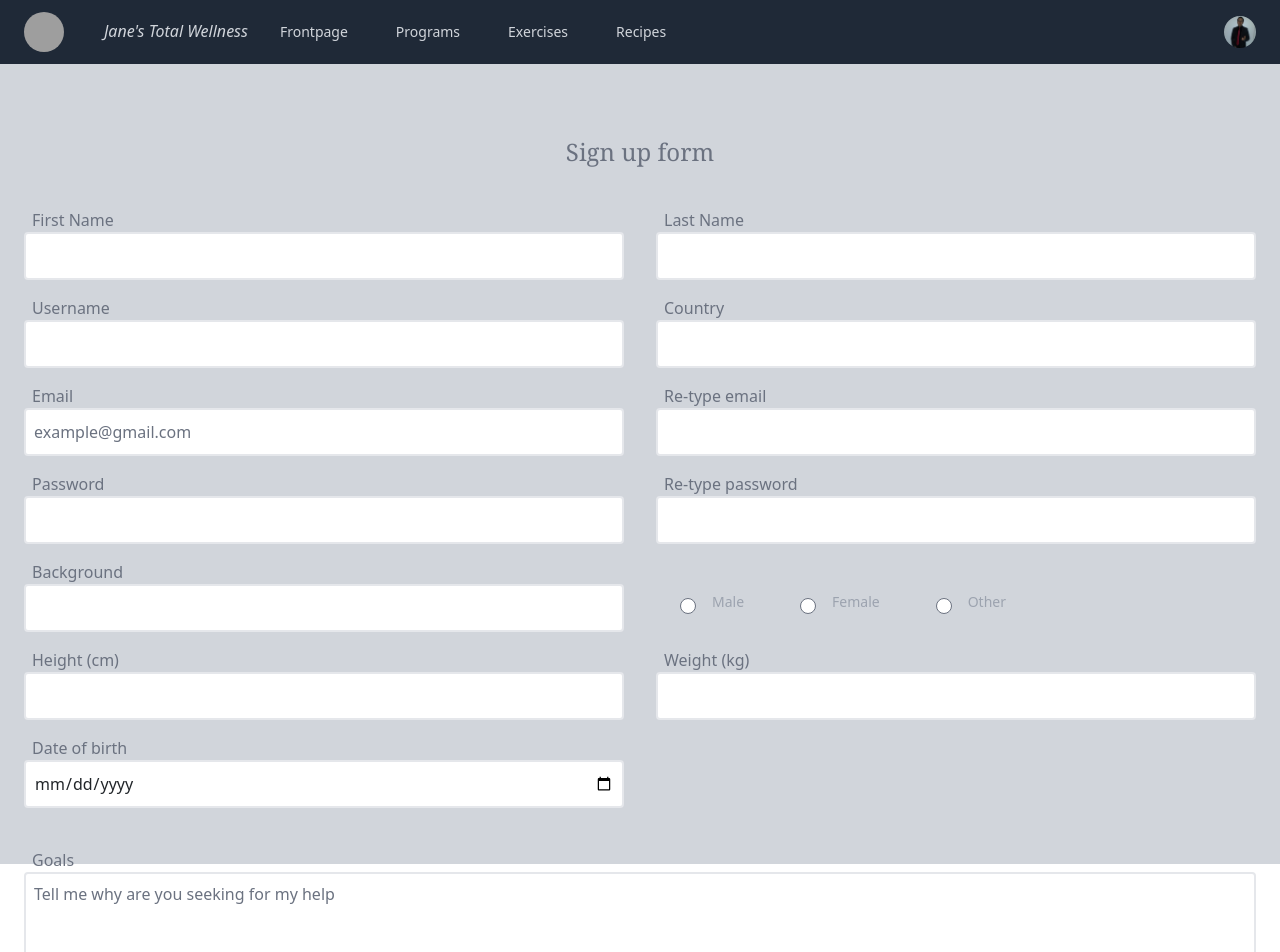
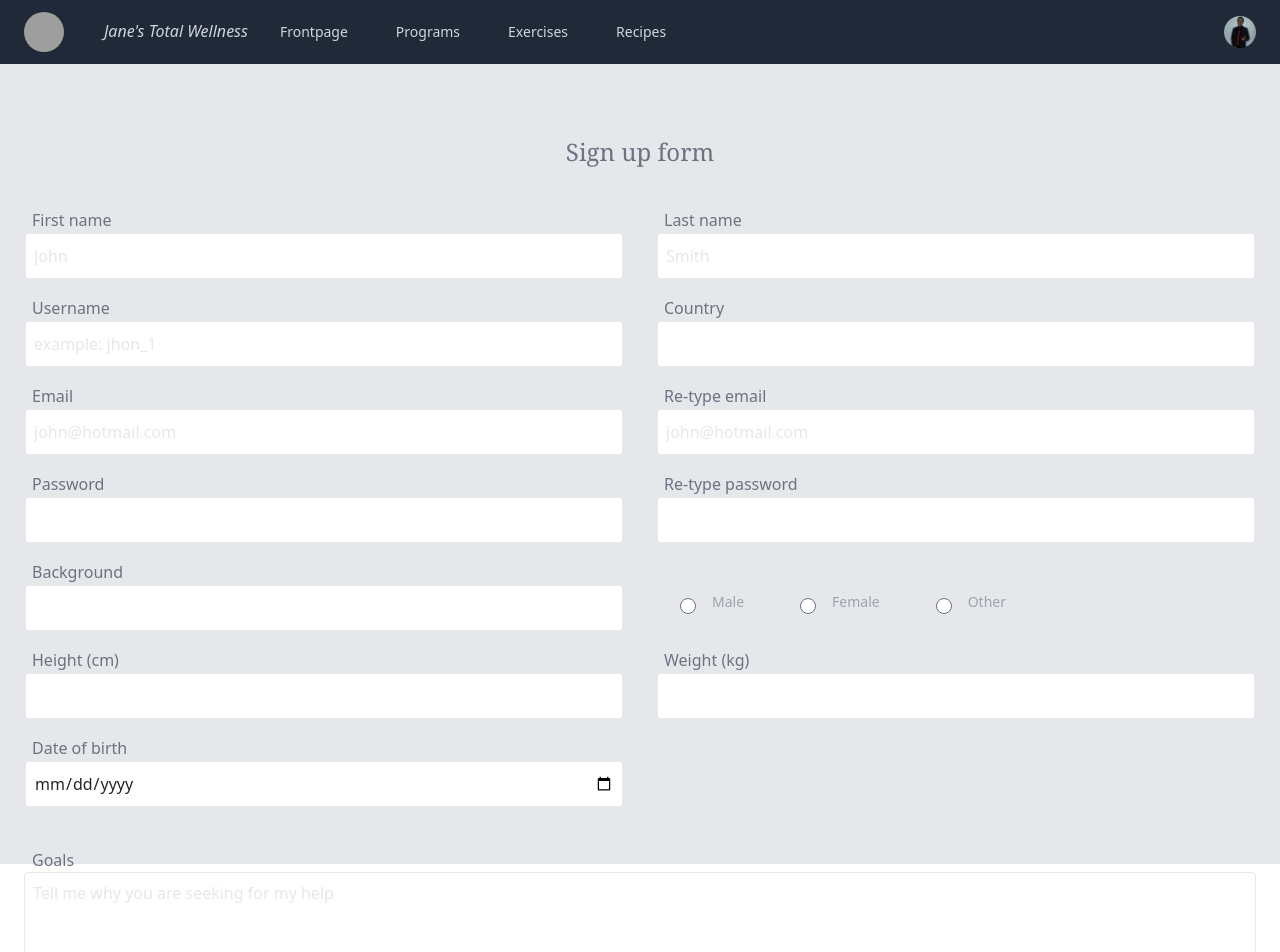
Before and after one commit to PacoZG/janestotalwellness, a React (Create React App) app: page /signUp in a window 1280 px wide. Shown: the top 952 px of the page. Built offline with nearby package versions, Linux system fonts and the light colour scheme; grey boxes are pictures that could not be loaded.

Commit message:
update 9.04 17:03

```diff
--- a/src/components/Input.js
+++ /dev/null
@@ -1,17 +0,0 @@
-import React from 'react'
-
-const Input = ({ params, label, placeholder, min, max }) => {
-
-  return (
-    <div className="mt-8 relative">
-      <span className="absolute p-0 bottom-12 ml-2 bg-transparent text-gray-500 ">{label}</span>
-      <input className="h-12 mt-2 px-2 w-full border-2 border-gray-200 rounded focus:outline-none focus:border-transparent"
-        placeholder={placeholder}
-        {...params}
-        min={min} max={max}
-      />
-    </div>
-  )
-}
-
-export default Input
--- a/src/components/SignInForm.js
+++ b/src/components/SignInForm.js
@@ -13,7 +13,7 @@ const SigninForm = () => {
 
   const dispatch = useDispatch()
   const history = useHistory()
-  const username = useField('usarname')
+  const username = useField('text')
   const password = useField('password')
 
   const credentials = {
@@ -38,27 +38,26 @@ const SigninForm = () => {
     <div className="min-h-screen flex justify-center bg-gray-300 pt-40 py-12 px-4 sm:px-6 lg:px-8">
       <div className="max-w-md w-full space-y-8">
         <div>
-          <img className="mx-auto h-12 w-auto rounded" src={threes}  />
-          <h2 className="mt-6 text-center text-3xl font-extrabold text-gray-700">
-            Sign in to your account
-      </h2>
+          <img className="mx-auto h-12 w-auto rounded" src={threes} />
+          <h2 className="mt-6 text-center text-3xl font-extrabold text-gray-700">Sign in to your account</h2>
         </div>
         <Notification />
         <form className="mt-8 space-y-6" onSubmit={handleLogin}>
           <div className="rounded-md shadow-sm -space-y-px">
             <div>
               <label className="sr-only">Username</label>
-              <input id="username" name="username" autoComplete="username"
+              <input id="username" name="username" autoComplete="off" pattern="[a-z]{1,15}"
                 {...username.params}
-              className="appearance-none rounded-none relative block w-full px-3 py-2 border border-gray-300 placeholder-gray-300 text-gray-900 rounded-t-md focus:outline-none focus:ring-blue-700 focus:border-blue-700  sm:text-sm"
-              placeholder="Username" />
+                className="appearance-none rounded-none relative block w-full px-3 py-2 border border-gray-300 placeholder-gray-300 text-gray-900 rounded-t-md focus:outline-none focus:ring-blue-700 focus:border-blue-700  sm:text-sm"
+                placeholder="Username" required />
             </div>
             <div>
               <label className="sr-only">Password</label>
               <input id="password" name="password" autoComplete="current-password"
                 {...password.params}
-              className="appearance-none rounded-none relative block w-full px-3 py-2 border border-gray-300 placeholder-gray-300 text-gray-900 rounded-b-md focus:outline-none focus:ring-blue-700 focus:border-blue-700  sm:text-sm"
-              placeholder="Password" />
+                className="appearance-none rounded-none relative block w-full px-3 py-2 border border-gray-300 placeholder-gray-300
+                text-gray-900 rounded-b-md focus:outline-none focus:ring-blue-700 focus:border-blue-700  sm:text-sm valid-haspopup"
+                placeholder="Password" required />
             </div>
           </div>
 
@@ -71,9 +70,7 @@ const SigninForm = () => {
             </div>
 
             <div className="text-sm">
-              <Link to='' className="font-medium text-indigo-600 hover:text-indigo-500">
-                Forgot your password?
-          </Link>
+              <Link to='' className="font-medium text-indigo-600 hover:text-indigo-500">Forgot your password?</Link>
             </div>
           </div>
 
@@ -81,9 +78,8 @@ const SigninForm = () => {
             <button type="submit" className="mt-1 mb-6 h-12 w-full bg-blue-700 text-white rounded hover:-translate-y-0.5
           focus:ring focus:ring-offset-2 focus:ring-blue-700 transform transition active:bg-blue-900">
               <span className="absolute left-0 inset-y-0 flex items-center pl-3">
-                {/* <!-- Heroicon name: solid/lock-closed --> */}
-                <svg className="h-5 w-5 text-indigo-500 group-hover:text-indigo-400" viewBox="0 0 20 20" fill="currentColor" aria-hidden="true">
-                  <path fillRule="evenodd" d="M5 9V7a5 5 0 0110 0v2a2 2 0 012 2v5a2 2 0 01-2 2H5a2 2 0 01-2-2v-5a2 2 0 012-2zm8-2v2H7V7a3 3 0 016 0z" clipRule="evenodd" />
+                <svg xmlns="http://www.w3.org/2000/svg" className="h-5 w-5" viewBox="0 0 20 20" fill="currentColor">
+                  <path fillRule="evenodd" d="M3 3a1 1 0 011 1v12a1 1 0 11-2 0V4a1 1 0 011-1zm7.707 3.293a1 1 0 010 1.414L9.414 9H17a1 1 0 110 2H9.414l1.293 1.293a1 1 0 01-1.414 1.414l-3-3a1 1 0 010-1.414l3-3a1 1 0 011.414 0z" clipRule="evenodd" />
                 </svg>
               </span>
           Sign in
--- a/src/components/SignUpForm.js
+++ b/src/components/SignUpForm.js
@@ -1,7 +1,6 @@
-import React, { useState } from 'react-dom'
+import React, { useState } from 'react'
 import { useField } from '../hooks/index'
 import { useDispatch } from 'react-redux'
-import Input from './Input'
 import Notification from './Notification'
 
 import { setNotification } from '../reducers/notificationReducer'
@@ -9,25 +8,20 @@ import { createUser } from '../reducers/userReducer'
 
 const SignUpForm = () => {
   const dispatch = useDispatch()
-  const firstName = useField('firstName')
-  const lastName = useField('lastName')
+  const firstName = useField('text')
+  const lastName = useField('text')
   const email = useField('email')
-  const emailConfirm = useField('emailConfirm')
-  const username = useField('username')
+  const emailConfirm = useField('email')
+  const username = useField('text')
   const password = useField('password')
   const passwordConfirm = useField('password')
-  const height = useField('height')
-  const weight = useField('weight')
+  const height = useField('text')
+  const weight = useField('text')
   const dateOfBirth = useField('date')
-  const background = useField('hobbies')
-  const motivation = useField('motivation')
-  const country = useField('country')
+  const background = useField('text')
+  const motivation = useField('text')
+  const country = useField('text')
 
-  const genders = [
-    { value: 'male', label: 'Male' },
-    { value: 'female', label: 'Female' },
-    { value: 'other', label: 'Other' }
-  ]
 
   const handleSignUp = async (event) => {
     event.preventDefault()
@@ -42,7 +36,7 @@ const SignUpForm = () => {
       email.params.value !== emailConfirm.params.value ||
       selectedGender === undefined
     ) {
-      dispatch(setNotification('Emails or password don\'t match, please fulfill all the field in the form.', 'darkgray'))
+      dispatch(setNotification('Emails or password don\'t match, please fulfill all the field in the form.'))
     }
 
     const newUser = {
@@ -61,52 +55,108 @@ const SignUpForm = () => {
     }
 
     //console.log('NEW_USER: ', newUser)
+    try {
     dispatch(createUser(newUser))
+    } catch (e) {
+      console.log('ERROR: ', e.response.data)
+      dispatch(setNotification(error))
+    }
   }
 
   return (
-    <div className="h-screen pb-6 py-200 px-2 pt-16 bg-gray-300">
+    <div className="h-screen pb-6 py-200 px-2 pt-16 bg-gray-200">
+      <form onSubmit={handleSignUp}>
         <div className="max-w-mdz mx-auto overflow-hidden ">
           <h1 className="text-center font-medium font-serif m-2 text-2xl text-gray-500">Sign up form</h1>
           <div className="md:flex">
             <div className="w-full p-3 px-6 py-10">
-            <Input params={firstName.params} label='First Name' />
-            <Input params={username.params} label='Username' />
-            <Input params={email.params} label='Email' placeholder='example@gmail.com' />
-            <Input params={password.params} label='Password' />
-            <Input params={background.params} label='Background' />
-            <Input params={height.params} label='Height (cm)' />
-            <Input params={dateOfBirth.params} min="1970-01-01" max="2005-12-31" label='Date of birth' />
+              <div className="mt-8 relative">
+                <span className="absolute p-0 bottom-12 ml-2 bg-transparent text-gray-500 ">First name</span>
+                <input className="h-12 mt-2 px-2 w-full border-2 border-gray-200 rounded focus:outline-none focus:border-transparent placeholder-gray-200"
+                  pattern="[A-Za-z]+" placeholder="John" {...firstName.params} required />
+              </div>
+              <div className="mt-8 relative">
+                <span className="absolute p-0 bottom-12 ml-2 bg-transparent text-gray-500 ">Username</span>
+                <input className="h-12 mt-2 px-2 w-full border-2 border-gray-200 rounded focus:outline-none focus:border-transparent placeholder-gray-200"
+                  pattern="^[a-zA-Z][a-zA-Z0-9-_.]{5,12}$" placeholder="example: jhon_1" {...username.params} required />
+              </div>
+              <div className="mt-8 relative">
+                <span className="absolute p-0 bottom-12 ml-2 bg-transparent text-gray-500 ">Email</span>
+                <input className="h-12 mt-2 px-2 w-full border-2 border-gray-200 rounded focus:outline-none focus:border-transparent placeholder-gray-200"
+                  pattern="[a-z0-9._%+-]+@[a-z0-9.-]+.[a-z]{2,4}$" id="email" placeholder="john@hotmail.com" {...email.params} required />
+              </div>
+              <div className="mt-8 relative">
+                <span className="absolute p-0 bottom-12 ml-2 bg-transparent text-gray-500 ">Password</span>
+                <input className="h-12 mt-2 px-2 w-full border-2 border-gray-200 rounded focus:outline-none focus:border-transparent"
+                  pattern="(?=.*\d)(?=.*[a-z])(?=.*[A-Z]).{8,}" id="password" title="Must contain at least one  number and one uppercase and lowercase letter, and at least 8 or more characters"
+                  {...password.params} required />
+              </div>
+              <div className="mt-8 relative">
+                <span className="absolute p-0 bottom-12 ml-2 bg-transparent text-gray-500 ">Background</span>
+                <input className="h-12 mt-2 px-2 w-full border-2 border-gray-200 rounded focus:outline-none focus:border-transparent"
+                  {...background.params} required />
+              </div>
+              <div className="mt-8 relative">
+                <span className="absolute p-0 bottom-12 ml-2 bg-transparent text-gray-500 ">Height (cm)</span>
+                <input className="h-12 mt-2 px-2 w-full border-2 border-gray-200 rounded focus:outline-none focus:border-transparent"
+                  {...height.params} required />
+              </div>
+              <div className="mt-8 relative">
+                <span className="absolute p-0 bottom-12 ml-2 bg-transparent text-gray-500 ">Date of birth</span>
+                <input className="h-12 mt-2 px-2 w-full border-2 border-gray-200 rounded focus:outline-none focus:border-transparent"
+                  {...dateOfBirth.params} min="1970-01-01" max="2005-12-31" required />
+              </div>
             </div>
             <div className="w-full p-3 px-6 py-10">
-            <Input params={lastName.params} label='Last Name' />
-            <Input params={country.params} label='Country' />
-            <Input params={emailConfirm.params} label='Re-type email' />
-            <Input params={passwordConfirm.params} label='Re-type password' />
+              <div className="mt-8 relative">
+                <span className="absolute p-0 bottom-12 ml-2 bg-transparent text-gray-500 ">Last name</span>
+                <input className="h-12 mt-2 px-2 w-full border-2 border-gray-200 rounded focus:outline-none focus:border-transparent placeholder-gray-200"
+                  pattern="[A-Za-z]+" placeholder="Smith" {...lastName.params} required />
+              </div>
+              <div className="mt-8 relative">
+                <span className="absolute p-0 bottom-12 ml-2 bg-transparent text-gray-500 ">Country</span>
+                <input className="h-12 mt-2 px-2 w-full border-2 border-gray-200 rounded focus:outline-none focus:border-transparent"
+                  {...country.params} required />
+              </div>
+              <div className="mt-8 relative">
+                <span className="absolute p-0 bottom-12 ml-2 bg-transparent text-gray-500 ">Re-type email</span>
+                <input className="h-12 mt-2 px-2 w-full border-2 border-gray-200 rounded focus:outline-none focus:border-transparent placeholder-gray-200"
+                  pattern="[a-z0-9._%+-]+@[a-z0-9.-]+.[a-z]{2,4}$" placeholder="john@hotmail.com" {...emailConfirm.params} required />
+              </div>
+              <div className="mt-8 relative">
+                <span className="absolute p-0 bottom-12 ml-2 bg-transparent text-gray-500 ">Re-type password</span>
+                <input className="h-12 mt-2 px-2 w-full border-2 border-gray-200 rounded focus:outline-none focus:border-transparent "
+                  pattern="(?=.*\d)(?=.*[a-z])(?=.*[A-Z]).{8,}" title="Must contain at least one number and one uppercase and lowercase letter, and at least 8 or more characters"
+                  {...passwordConfirm.params} required />
+              </div>
               <div className="flex flex-row ml-6 mt-12 mb-11 space-x-14">
                 <div className="flex items-center">
                   <input id="male" name="gender" type="radio" value="male"
-                  className="focus:ring-blue-400 h-4 w-4 text-indigo-600 border-gray-500" />
+                    className="focus:ring-yellow-700 h-4 w-4 text-red-600 border-gray-500" required />
                   <label className="ml-3 block text-sm font-medium text-gray-400">
                     Male
                   </label>
                 </div>
                 <div className="flex items-center">
                   <input id="female" name="gender" type="radio" value="female"
-                  className="focus:ring-blue-400 h-4 w-4 text-indigo-600 border-gray-500" />
+                    className="focus:ring-yellow-700 h-4 w-4 text-red-600 border-gray-500" required />
                   <label className="ml-3 block text-sm font-medium text-gray-400">
                     Female
                   </label>
                 </div>
                 <div className="flex items-center">
                   <input id="other" name="gender" type="radio" value="other"
-                  className="focus:ring-blue-400 h-4 w-4 text-indigo-600 border-gray-500" />
+                    className="focus:ring-yellow-700 h-4 w-4 text-red-600 border-gray-500" required />
                   <label className="ml-3 block text-sm font-medium text-gray-400">
                     Other
                   </label>
                 </div>
               </div>
-            <Input params={weight.params} label='Weight (kg)' />
+              <div className="mt-8 relative">
+                <span className="absolute p-0 bottom-12 ml-2 bg-transparent text-gray-500 ">Weight (kg)</span>
+                <input className="h-12 mt-2 px-2 w-full border-2 border-gray-200 rounded focus:outline-none focus:border-transparent"
+                  {...weight.params} required />
+              </div>
               <div className="mt-12">
                 <Notification />
               </div>
@@ -116,15 +166,14 @@ const SignUpForm = () => {
         <div className="pl-3 pr-3 pb-3mt-4 mx-auto">
           <div className="mt-4 relative">
             <p className="pl-2 text-gray-500" >Goals</p>
-          <textarea className="h-40 px-2 w-full border-2 border-gray-200 rounded focus:outline-none placeholder-opacity-10 placeholder::color:red" placeholder="Tell me why are you seeking for my help"
-            {...motivation.params}
-          />
+            <textarea className="h-40 px-2 w-full border-gray-200 rounded focus:outline-none placeholder-gray-200 placeholder::color:red" placeholder="Tell me why you are seeking for my help"
+              {...motivation.params} required />
           </div>
-        <button className="mt-1 mb-6 h-12 w-full bg-blue-700 text-white rounded hover:-translate-y-0.5
-          focus:ring focus:ring-offset-2 focus:ring-blue-700 transform transition active:bg-blue-900"
-          onClick={handleSignUp}>Sign up</button>
+          <button className="mt-1 mb-6 h-12 w-full bg-red-500 text-white rounded hover:-translate-y-0.5
+          focus:ring focus:ring-offset-2 focus:ring-yellow-700 transform transition active:bg-red-900"
+            type="submit">Sign up</button>
         </div>
-
+      </form>
     </div>
   )
 }
--- a/src/services/users.js
+++ b/src/services/users.js
@@ -9,9 +9,9 @@ const getAll = async () => {
 }
 
 const createUser = async (newUser) => {
-  console.log('USER_TO_SAVE: ', newUser)
+  // console.log('USER_TO_SAVE: ', newUser)
   const response = await axios.post(baseUrl, newUser)
-  console.log('RESPONSE: ', response)
+  console.log('RESPONSE: ', response.data)
   return response.data
 }
 
--- a/tailwind.config.js
+++ b/tailwind.config.js
@@ -13,5 +13,7 @@ module.exports = {
   },
   plugins: [
     require('@tailwindcss/forms'),
+    require('tailwindcss'),
+    require('autoprefixer')
   ],
 }
```
Also changed, not shown: controllers/users.js (+9 -13 lines), src/components/Notification.js (+5 -3 lines), src/components/UserProfile.js (+28 -39 lines). Lines whose indentation alone changed are shown as unchanged.
